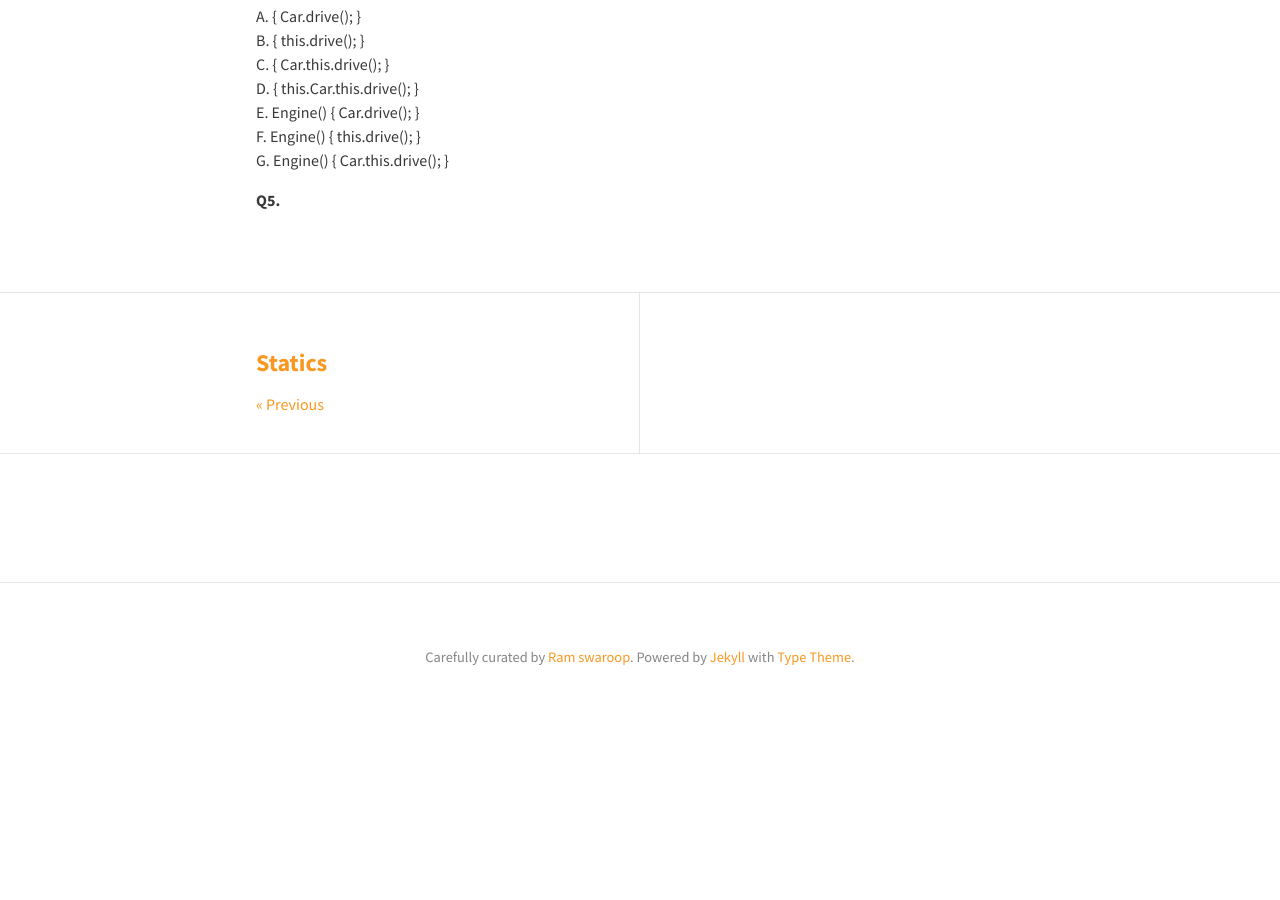
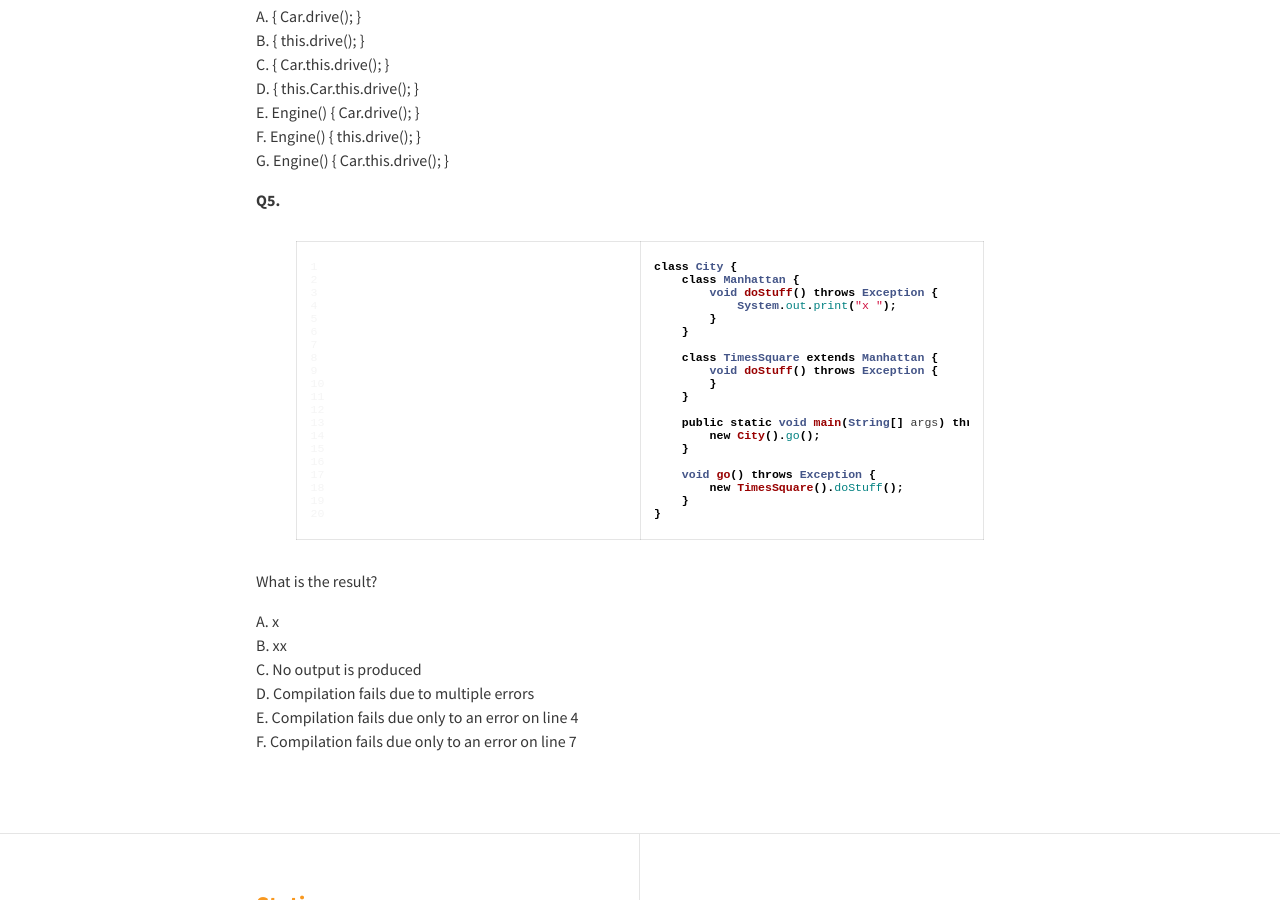
Before and after one commit to rampatra/JavaNotes, a Jekyll site: the page built from _posts/2015-08-20-nested-classes.md, in a window 1280 px wide and 900 px high, scrolled down 10317 px. Built offline with Jekyll 4.4.1, drawn with Linux system fonts in a browser that asks for light colours; nearby versions of some CDN libraries; comment, search, counter and statistics services are not loaded; before the commit the page ends 11049 px from its top, so only the background shows below that.

Commit message:
added content

```diff
--- a/_posts/2015-08-20-nested-classes.md
+++ b/_posts/2015-08-20-nested-classes.md
@@ -567,3 +567,35 @@ F. Engine() { this.drive(); }
 G. Engine() { Car.this.drive(); }
 
 __Q5.__
+
+{% highlight java linenos %}
+class City {
+    class Manhattan {
+        void doStuff() throws Exception {
+            System.out.print("x ");
+        }
+    }
+
+    class TimesSquare extends Manhattan {
+        void doStuff() throws Exception {
+        }
+    }
+
+    public static void main(String[] args) throws Exception {
+        new City().go();
+    }
+
+    void go() throws Exception {
+        new TimesSquare().doStuff();
+    }
+}
+{% endhighlight %}
+
+What is the result?
+
+A. x
+B. xx
+C. No output is produced
+D. Compilation fails due to multiple errors
+E. Compilation fails due only to an error on line 4
+F. Compilation fails due only to an error on line 7
```
